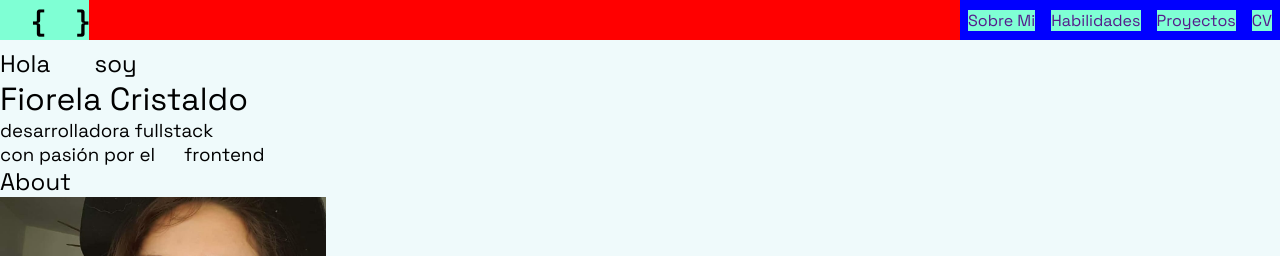
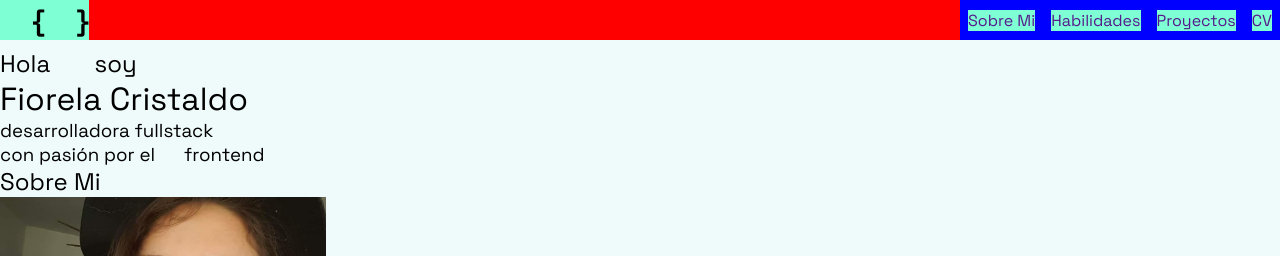
Before and after one commit to Cristaldo-Fiorela/portfolio2024, a React (Vite) app: page / in a window 1280 px wide. Shown: the top 256 px of the page. Built offline with nearby package versions, Linux system fonts and the light colour scheme; some icons are missing; a web font is replaced by a local one.

Commit message:
correccion de idioma

```diff
--- a/src/components/About.jsx
+++ b/src/components/About.jsx
@@ -3,7 +3,7 @@ import portrait from '../assets/image/portrait.jpeg';
 const About = () => {
   return (
     <>
-      <h2>About</h2>
+      <h2>Sobre Mi</h2>
       <div>
         <img src={portrait} alt="retrato" id='portrait'/>
         <p>Soy una persona con un equilibrio entre creatividad y lógica. Descubrí mi pasión por el desarrollo web en 2020, donde encontré la combinación perfecta para utilizar tanto mi lado creativo en el diseño como mi habilidad lógica en la codificación. Estoy comprometido/a a llevar proyectos desde su concepción hasta la realidad, comprendiendo mis capacidades y limitaciones en el proceso.</p>
```
